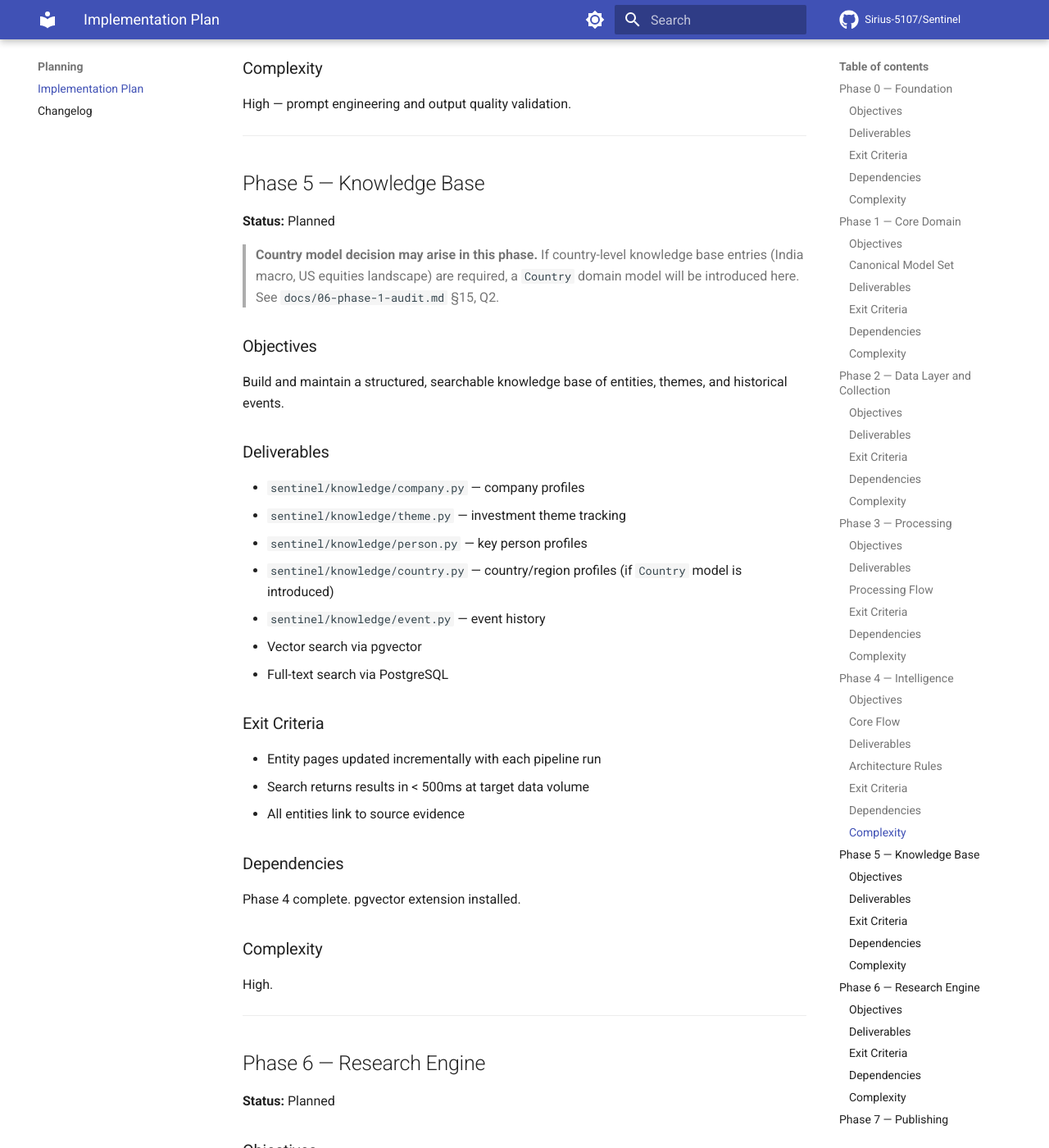
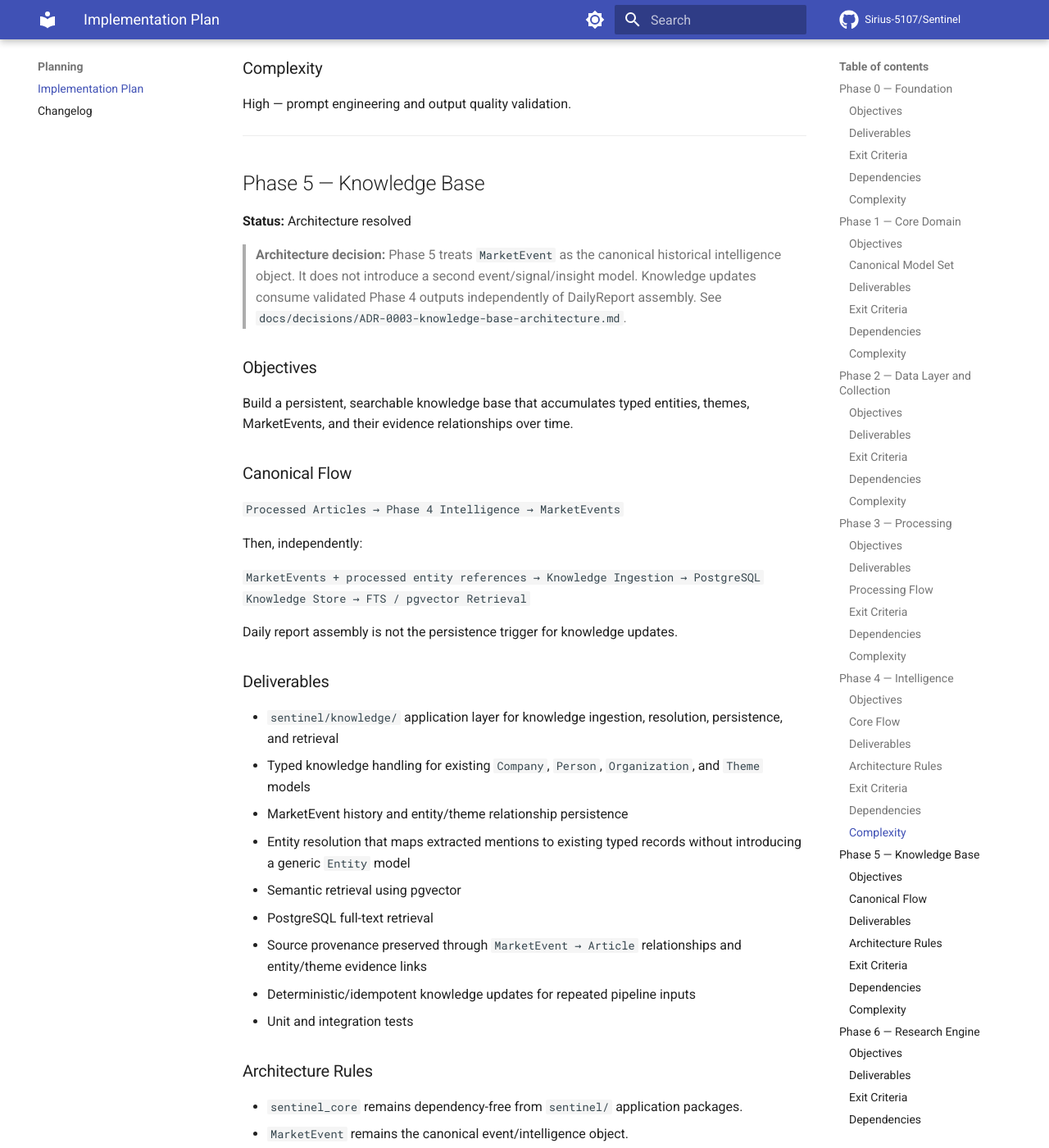
Before and after one commit to Sirius-5107/Sentinel, an MkDocs documentation site: the page built from docs/20-implementation-plan.md, in a window 1280 px wide and 1400 px high, scrolled down 8239 px. Shown: the whole window at 82% size. Built offline with MkDocs 1.6.1 and Material for MkDocs 9.7.7, drawn with Linux system fonts in a browser that asks for light colours; comment, search, counter and statistics services are not loaded; some of the changed text lies outside the part shown.

Commit message:
docs: resolve Phase 5 knowledge architecture

```diff
--- a/docs/20-implementation-plan.md
+++ b/docs/20-implementation-plan.md
@@ -181,7 +181,7 @@ High — provider boundaries, deterministic fallback behaviour, and validation s
 
 ## Phase 4 — Intelligence
 
-**Status:** Planned
+**Status:** Complete
 
 > **Architecture decision resolved:** `Signal` is not a separate domain model. `MarketEvent` is the canonical intelligence/signal object. Phase 4 therefore operates directly on `Processed Article → MarketEvent → ReportSection → DailyReport`. See `docs/decisions/ADR-0002-market-event-as-signal.md`.
 
@@ -231,26 +231,53 @@ High — prompt engineering and output quality validation.
 
 ## Phase 5 — Knowledge Base
 
-**Status:** Planned
+**Status:** Architecture resolved
 
-> **Country model decision may arise in this phase.** If country-level knowledge base entries (India macro, US equities landscape) are required, a `Country` domain model will be introduced here. See `docs/06-phase-1-audit.md` §15, Q2.
+> **Architecture decision:** Phase 5 treats `MarketEvent` as the canonical historical intelligence object. It does not introduce a second event/signal/insight model. Knowledge updates consume validated Phase 4 outputs independently of DailyReport assembly. See `docs/decisions/ADR-0003-knowledge-base-architecture.md`.
 
 ### Objectives
-Build and maintain a structured, searchable knowledge base of entities, themes, and historical events.
+Build a persistent, searchable knowledge base that accumulates typed entities, themes, MarketEvents, and their evidence relationships over time.
+
+### Canonical Flow
+`Processed Articles → Phase 4 Intelligence → MarketEvents`
+
+Then, independently:
+
+`MarketEvents + processed entity references → Knowledge Ingestion → PostgreSQL Knowledge Store → FTS / pgvector Retrieval`
+
+Daily report assembly is not the persistence trigger for knowledge updates.
 
 ### Deliverables
-- `sentinel/knowledge/company.py` — company profiles
-- `sentinel/knowledge/theme.py` — investment theme tracking
-- `sentinel/knowledge/person.py` — key person profiles
-- `sentinel/knowledge/country.py` — country/region profiles (if `Country` model is introduced)
-- `sentinel/knowledge/event.py` — event history
-- Vector search via pgvector
-- Full-text search via PostgreSQL
+- `sentinel/knowledge/` application layer for knowledge ingestion, resolution, persistence, and retrieval
+- Typed knowledge handling for existing `Company`, `Person`, `Organization`, and `Theme` models
+- MarketEvent history and entity/theme relationship persistence
+- Entity resolution that maps extracted mentions to existing typed records without introducing a generic `Entity` model
+- Semantic retrieval using pgvector
+- PostgreSQL full-text retrieval
+- Source provenance preserved through `MarketEvent → Article` relationships and entity/theme evidence links
+- Deterministic/idempotent knowledge updates for repeated pipeline inputs
+- Unit and integration tests
+
+### Architecture Rules
+- `sentinel_core` remains dependency-free from `sentinel/` application packages.
+- `MarketEvent` remains the canonical event/intelligence object.
+- Do not introduce `Signal`, `Event`, `Insight`, or another generic intelligence model.
+- Do not introduce a generic `Entity` model; resolution remains typed by Company/Person/Organization/Theme.
+- Knowledge ingestion consumes validated Phase 4 outputs and is independently retryable/rebuildable.
+- DailyReport generation must not be the hidden side effect that persists the knowledge base.
+- Articles remain immutable evidence.
+- Country remains deferred. A `Country` domain model requires a separate architecture decision based on a concrete use case.
+- Vector search initially targets `MarketEvent` as the primary semantic intelligence unit; article evidence is reached through provenance. Additional embedding targets require a documented use case.
+- Search infrastructure remains behind the knowledge/search application boundary; downstream phases should not depend directly on PostgreSQL or pgvector APIs.
 
 ### Exit Criteria
-- Entity pages updated incrementally with each pipeline run
-- Search returns results in < 500ms at target data volume
-- All entities link to source evidence
+- Validated MarketEvents can be ingested into the knowledge base with their entity/theme relationships.
+- Re-running the same knowledge input does not create duplicate entity or event records.
+- Every persisted MarketEvent remains traceable to at least one supporting Article.
+- Typed entity records can be resolved and retrieved from accumulated evidence.
+- Full-text and semantic search return deterministic, source-traceable results at the target data volume.
+- Knowledge ingestion can be retried independently from DailyReport generation.
+- Tests cover entity resolution, relationship persistence, provenance, idempotency, and search behaviour.
 
 ### Dependencies
 Phase 4 complete. pgvector extension installed.
```
